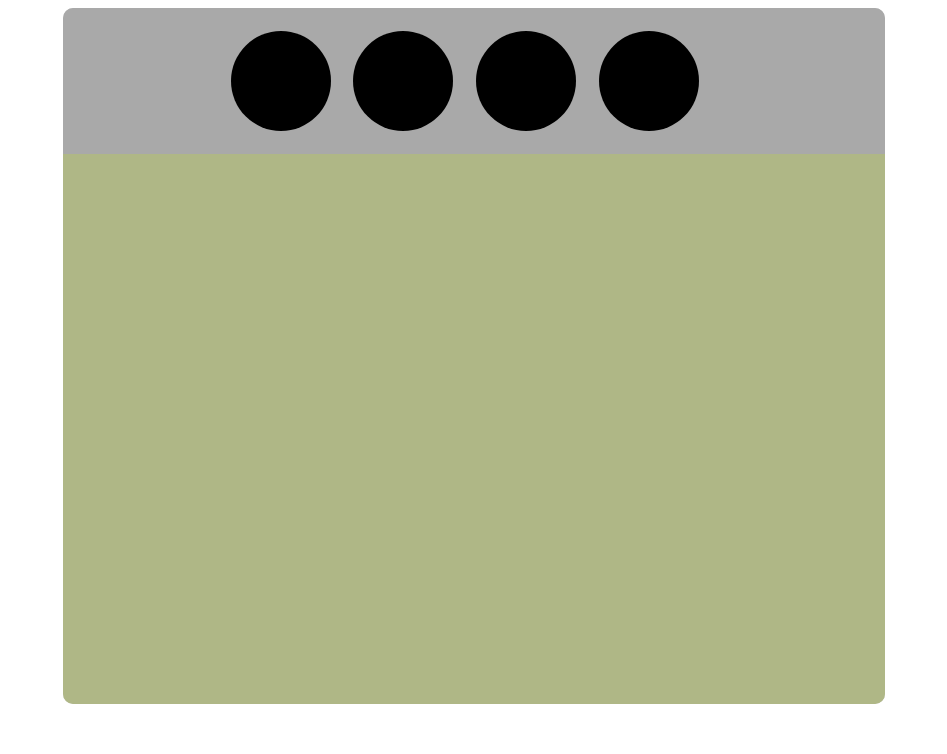
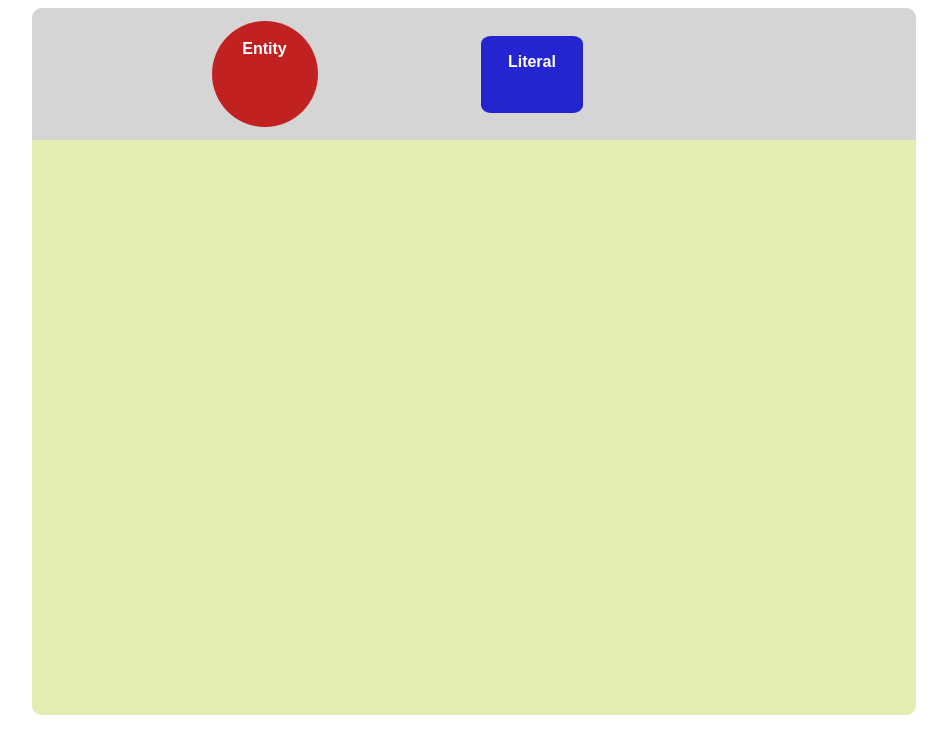
Before and after one commit to gelinasj/web-to-kg, a React app in the folder injestor/: page / in a window 1280 px wide. Shown: the whole page, without its empty margins (166-1113 px from the left). Built offline with nearby package versions, Linux system fonts and the light colour scheme.

Commit message:
adding drag and drop non-canvas

```diff
--- /dev/null
+++ b/injestor/src/components/EntityComponent.js
@@ -0,0 +1,33 @@
+import React from 'react';
+
+class EntityComponent extends React.Component {
+
+    // props are x, y, id
+    constructor(props) {
+        super(props);
+        this.onDragStart = this.onDragStart.bind(this);
+    }
+
+    onDragStart(event) {
+        const { x, y } = event.target.getBoundingClientRect();
+        const dragItemData = {
+            xOffset: event.clientX - x,
+            yOffset: event.clientY - y,
+            id: event.target.id,
+            key: this.props.id
+        };
+        event.dataTransfer.setData("text/plain", JSON.stringify(dragItemData));
+    }
+
+    render() {
+        const { x, y, id } = this.props;
+        let style = {position: "absolute", left: x, top:y};
+        return (
+            <span id={`Entity-${id}`} className="SubgraphEntity" style={style} draggable={true} onDragStart={this.onDragStart}>
+                <p>Subgraph Entity</p>
+            </span>
+        );
+    }
+}
+
+export default EntityComponent;
--- /dev/null
+++ b/injestor/src/components/LiteralComponent.js
@@ -0,0 +1,33 @@
+import React from 'react';
+
+class LiteralComponent extends React.Component {
+
+    // props are x, y, id
+    constructor(props) {
+        super(props);
+        this.onDragStart = this.onDragStart.bind(this);
+    }
+
+    onDragStart(event) {
+        const { x, y } = event.target.getBoundingClientRect();
+        const dragItemData = {
+            xOffset: event.clientX - x,
+            yOffset: event.clientY - y,
+            id: event.target.id,
+            key: this.props.id
+        };
+        event.dataTransfer.setData("text/plain", JSON.stringify(dragItemData));
+    }
+
+    render() {
+        const { x, y, id } = this.props;
+        let style = {position: "absolute", left: x, top:y};
+        return (
+            <span id={`Literal-${id}`} className="SubgraphLiteral" style={style} draggable={true} onDragStart={this.onDragStart}>
+                <p>Subgraph Literal</p>
+            </span>
+        );
+    }
+}
+
+export default LiteralComponent;
--- a/injestor/src/components/SubGraphEditor.js
+++ b/injestor/src/components/SubGraphEditor.js
@@ -1,45 +1,122 @@
-import React from 'react';
+import React from "react";
+import EntityComponent from "./EntityComponent.js";
+import LiteralComponent from "./LiteralComponent.js";
+import Entity from "../graph/Entity.js"
+import Literal from "../graph/Literal.js";
 import "../style-sheets/SubGraphEditor.css"
+
+const GRAPH_ITEM_CONSTRUCTORS = {
+    Entity: () => new Entity(),
+    Literal: () => new Literal()
+};
 
 class SubGraphEditor extends React.Component {
 
     constructor() {
         super();
+        this.state = {subgraph: {}};
+        this.onDragStart = this.onDragStart.bind(this);
         this.onDragOver = this.onDragOver.bind(this);
-        this.onDragStart = this.onDragStart.bind(this);
         this.onDrop = this.onDrop.bind(this);
+    }
+
+    onDragStart(event) {
+        const { x, y } = event.target.getBoundingClientRect();
+        const dragItemData = {
+            xOffset: event.clientX - x,
+            yOffset: event.clientY - y,
+            id: event.target.id,
+            key: null
+        };
+        event.dataTransfer.setData("text/plain", JSON.stringify(dragItemData));
     }
 
     onDragOver(event) {
         event.preventDefault();
     }
 
-    onDragStart(event) {
-        console.log("START", event);
-        var style = window.getComputedStyle(event.target, null);
-        event.dataTransfer.setData("text/plain", event.target.id);
+    getItemPostion(position, size, min, max) {
+        const distToMin = position - min;
+        const distToMax = max - (position + size);
+        let offset = 0;
+        offset += distToMin < 0 ? distToMin : 0;
+        offset -= distToMax < 0 ? distToMax : 0;
+        return position - offset;
+    }
+
+    generateKey(state) {
+        const { subgraph } = state;
+        return JSON.stringify(Object.keys(subgraph).length);
+    }
+
+    updateSubgraph(id, key, x, y) {
+        this.setState((state) => {
+            let subgraph;
+            if (key === null) {
+                subgraph = {
+                    [this.generateKey(state)]: {graphItem: GRAPH_ITEM_CONSTRUCTORS[id](), x, y },
+                    ...state.subgraph
+                };
+            } else {
+                const { [key]: itemToUpdate, ...rest } = state.subgraph;
+                const { graphItem } = itemToUpdate;
+                subgraph = {
+                    [key]: {graphItem, x, y},
+                    ...rest
+                };
+            }
+            return {subgraph};
+        });
     }
 
     onDrop(event) {
         event.preventDefault();
-        console.log("END", event);
-        console.log(event.dataTransfer.getData("text/plain"));
+        const { xOffset, yOffset, id, key } = JSON.parse(event.dataTransfer.getData("text/plain"));
+        const { x: left, y: top, right, bottom } = document.getElementById("SubGraphCanvas").getBoundingClientRect();
+        const { width, height } = document.getElementById(id).getBoundingClientRect();
+        const x = this.getItemPostion(event.clientX - xOffset, width, left, right);
+        const y = this.getItemPostion(event.clientY - yOffset, height, top, bottom);
+        this.updateSubgraph(id, key, x, y);
+    }
+
+    getMenuOptions() {
+        return Object.keys(GRAPH_ITEM_CONSTRUCTORS).map((graphItem) => {
+            return (
+                <th key={graphItem}>
+                    <span id={`${graphItem}`} draggable={true} onDragStart={this.onDragStart}>
+                        <p>{graphItem}</p>
+                    </span>
+                </th>
+            );
+        });
+    }
+
+    getSubGraph() {
+        const { subgraph } = this.state;
+        return Object.keys(subgraph).map(function(itemKey) {
+            const { graphItem, x, y } = subgraph[itemKey];
+            if (graphItem instanceof Entity) {
+                return <EntityComponent key={itemKey} id={itemKey} x={x} y={y}/>;
+            } else if (graphItem instanceof Literal) {
+                return <LiteralComponent key={itemKey} id={itemKey} x={x} y={y}/>;
+            } else {return null;}
+        });
     }
 
     render() {
         return (
             <div id="SubGraphEditor">
-                <div id="DraggableMenu">
+                {/*///////////////// Menu of graph items ///////////////*/}
+                <div id="GraphItemMenu">
                     <table id="MenuOptions">
-                        <tr>
-                            <th><span id="Entity" draggable={true} onDragStart={this.onDragStart}></span></th>
-                            <th><span id="Property" draggable={true} onDragStart={this.onDragStart}></span></th>
-                            <th><span id="Literal" draggable={true} onDragStart={this.onDragStart}></span></th>
-                            <th><span id="Qualifier" draggable={true} onDragStart={this.onDragStart}></span></th>
-                        </tr>
+                        <thead><tr>{this.getMenuOptions()}</tr></thead>
                     </table>
                 </div>
-                <div id="DroppableCanvas" onDrop={this.onDrop} onDragOver={this.onDragOver}></div>
+
+                {/*///////////////// Canvas to build subgraph ///////////////*/}
+                <div id="SubGraphCanvas" onDrop={this.onDrop} onDragOver={this.onDragOver}>
+                    {this.getSubGraph()}
+                </div>
             </div>
         );
     }
--- /dev/null
+++ b/injestor/src/graph/Entity.js
@@ -0,0 +1,6 @@
+
+class Entity {
+
+}
+
+export default Entity;
--- /dev/null
+++ b/injestor/src/graph/Literal.js
@@ -0,0 +1,6 @@
+
+class Literal {
+
+}
+
+export default Literal;
--- a/injestor/src/style-sheets/SubGraphEditor.css
+++ b/injestor/src/style-sheets/SubGraphEditor.css
@@ -2,18 +2,18 @@
 #SubGraphEditor {
     background-color: LightGray;
     display: block;
-    width: 65%;
+    width: 70%;
     margin: auto;
     border-radius: 10px 10px 10px 10px;
 }
 
-#DraggableMenu {
-    background-color: DarkGray;
+#GraphItemMenu {
+    background-color: #d5d5d5;
     display: block;
     height: 100%;
     width: 100%;
     border-radius: 10px 10px 0 0;
-    padding: 20px 0 20px 0;
+    padding: 10px 0 10px 0;
 }
 
 #MenuOptions {
@@ -21,18 +21,53 @@
     width: 60%;
 }
 
-#Entity, #Property, #Literal, #Qualifier {
-  height: 100px; /* Make a percentage */
-  width: 100px; /* Make a percentage */
-  background-color: black;
-  border-radius: 50%;
-  display: block;
+#Entity {
+    height: 100px; /* Make a percentage */
+    width: 100px; /* Make a percentage */
+    background-color: #c22121;
+    border-radius: 50%;
+    display: block;
+    padding: 3px;
 }
 
-#DroppableCanvas {
-    background-color: #afb786;
+#Literal {
+    height: 75px; /* Make a percentage */
+    width: 100px; /* Make a percentage */
+    background-color: #2424d1;
+    border-radius: 10%;
     display: block;
-    height: 550px; /* Make a percentage */
+    padding: 1px;
+}
+
+.SubgraphEntity {
+    height: 100px; /* Make a percentage */
+    width: 100px; /* Make a percentage */
+    background-color: #c22121;
+    border-radius: 50%;
+    display: block;
+    padding: 3px;
+}
+
+.SubgraphLiteral {
+    height: 75px; /* Make a percentage */
+    width: 100px; /* Make a percentage */
+    background-color: #2424d1;
+    border-radius: 10%;
+    display: block;
+    padding: 1px;
+}
+
+p {
+    text-align: center;
+    vertical-align: middle;
+    color: white;
+    font-family: Arial;
+}
+
+#SubGraphCanvas {
+    background-color: #e4eeb2;
+    display: block;
+    height: 575px; /* Make a percentage */
     width: 100%;
     border-radius: 0 0 10px 10px;
 }
```
Also changed, not shown: injestor/src/todos.md (added, +21 -0 lines).
